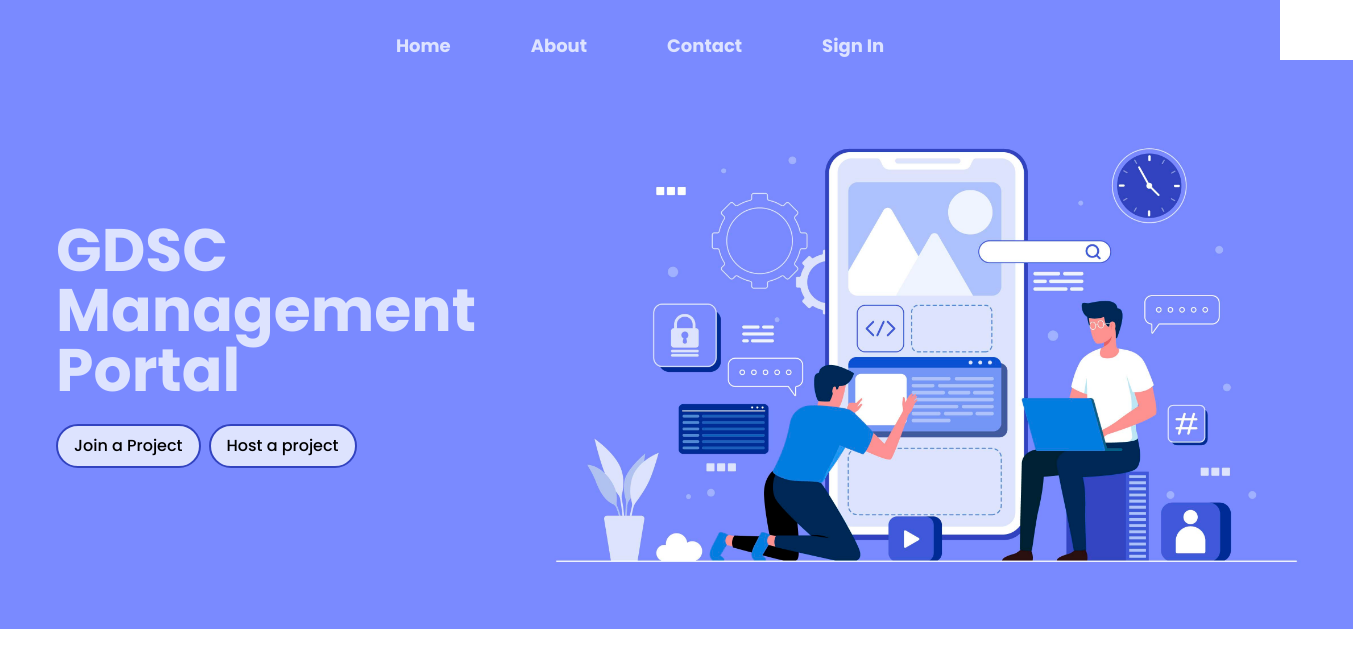
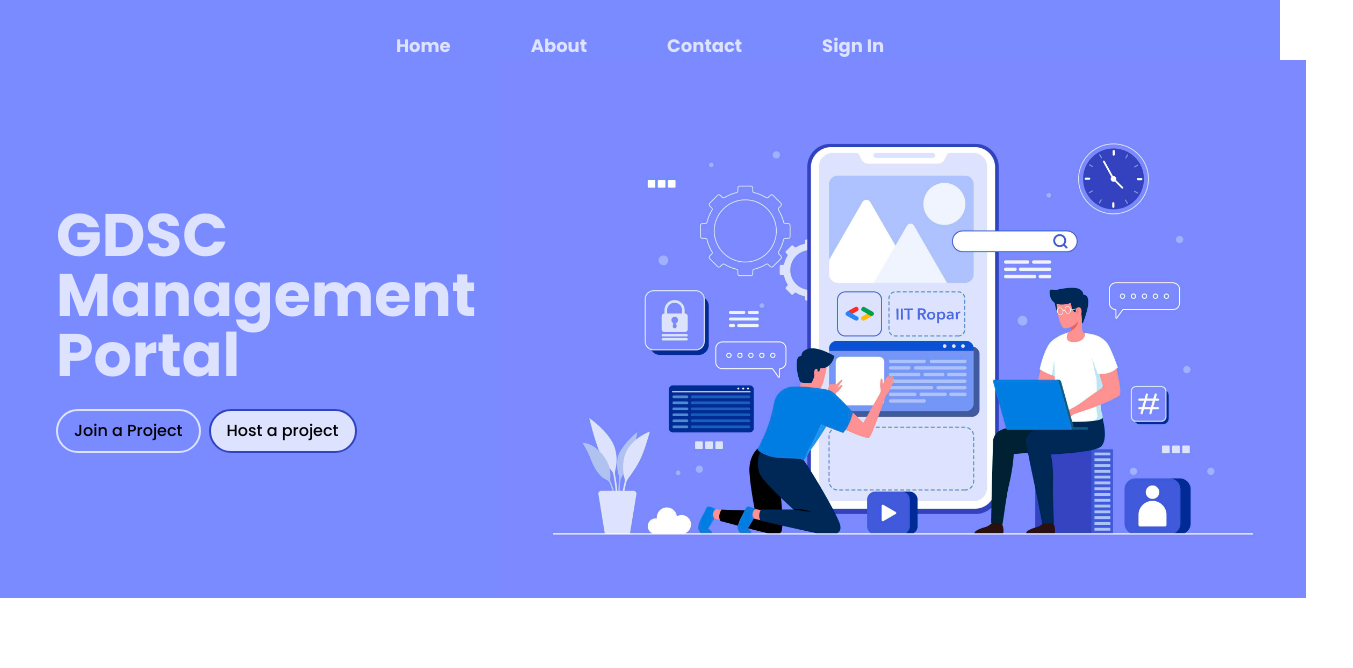
Before and after one commit to SiddhiApraj7/GDSCManagementPortal, a React (Create React App) app: page / in a window 1280 px wide. Shown: the top 668 px of the page, 1353 px wide, since content can reach past the window. Built offline with nearby package versions, Linux system fonts and the light colour scheme.

Commit message:
landing page

```diff
--- a/src/App.js
+++ b/src/App.js
@@ -16,11 +16,11 @@
         <div className="my-auto p-6">
           <h1 className="text-6xl font-bold text-[#dde3fe] ml-8">GDSC Management Portal</h1>
           <div className="mt-6 ml-8 flex gap-2">
-            <button className="bg-[#dde3fe] rounded-3xl font-medium px-4 py-2 border-[#3243c0] border-2">Join a Project</button>
+            <button className="hover:bg-[#dde3fe] rounded-3xl bg-[#7a8aff] font-medium px-4 py-2 hover:border-[#3243c0] border-[#dde3fe] border-2">Join a Project</button>
             <button className="bg-[#dde3fe] rounded-3xl font-medium px-4 py-2 border-[#3243c0] border-2">Host a project</button>
           </div>
         </div>
-      <img src="illus.jpg" className="h-1/3 w-2/3"></img>
+      <img src="new_illus.png" className="h-1/3 w-[63%]"></img>
       </div>
 
 
```
Also changed, not shown: public/new_illus.png (added).
